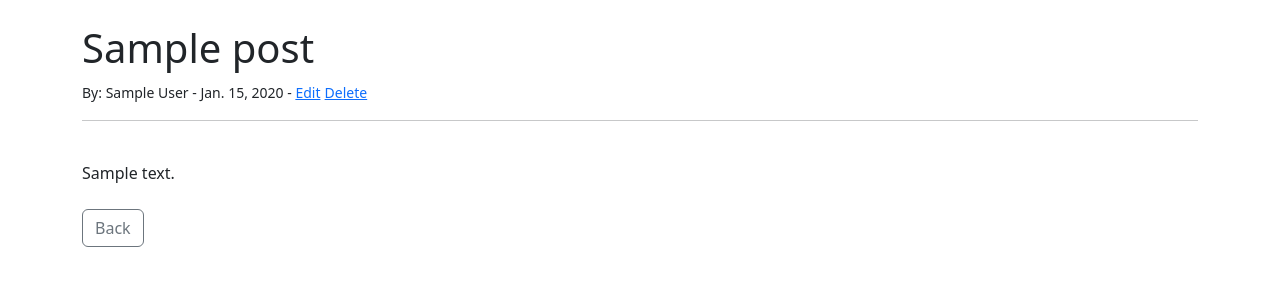
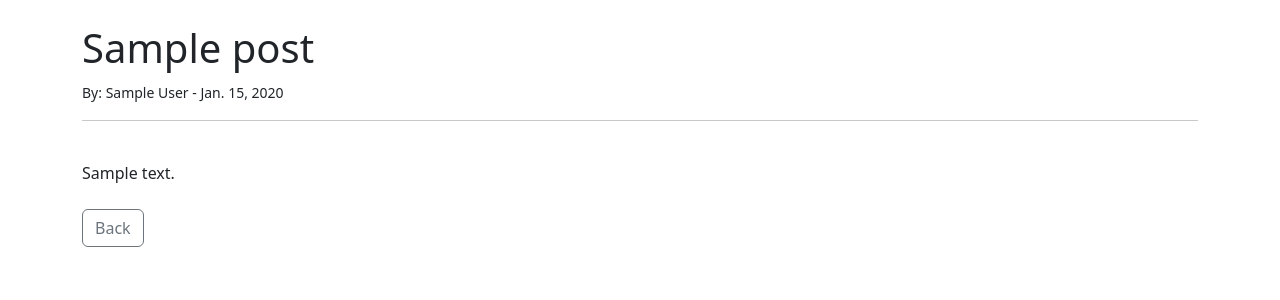
Before and after one commit to funkybeppe/winter-moments, a Django app: page /post/1 in a window 1280 px wide. Shown: the part 56-356 px from the top of the page. Run offline with Django 3.2, Linux system fonts and the light colour scheme; tables that the repository leaves empty hold one stand-in row (values such as "Sample post").

Commit message:
add user authentication to prevent to delete or  post if not logged in

```diff
--- a/templates/post_details.html
+++ b/templates/post_details.html
@@ -8,11 +8,16 @@
 <small>By:
     {{ post.author.first_name }}
     {{ post.author.last_name }} -
-    {{ post.created_on }} -
+    {{ post.created_on }}
 
-<a href="{% url 'update_post' post.pk %}">Edit</a></small>
-<small><a href="{% url 'delete_post' post.pk %}">Delete</a></small>
-<br/>
+    {% if user.is_authenticated %}
+
+        - <a href="{% url 'update_post' post.pk %}">Edit</a>
+        <a href="{% url 'delete_post' post.pk %}">Delete</a>
+
+    {% endif %}
+
+</small><br/>
 <hr>
 <br/>
 {{ post.body }}
```
